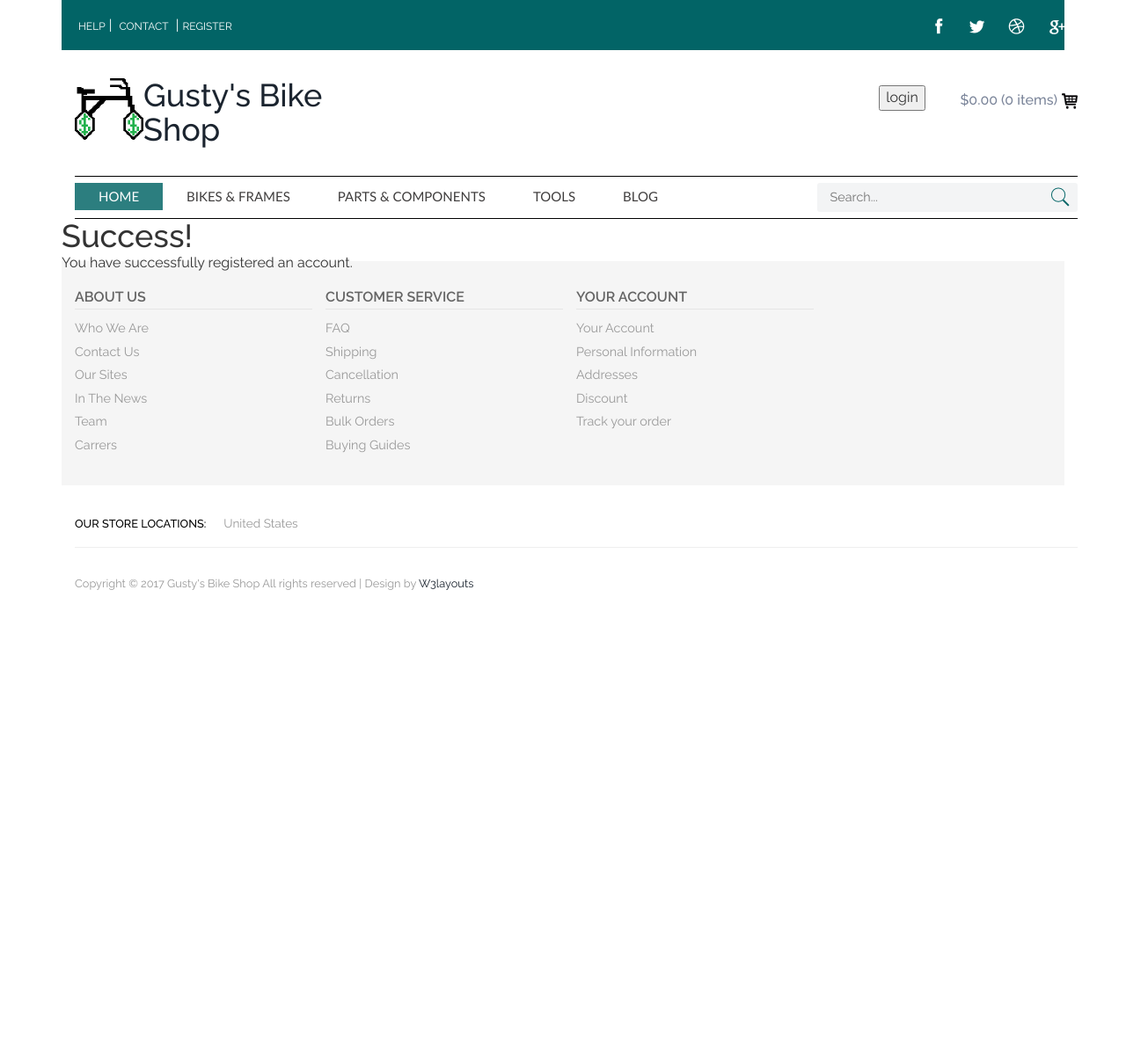
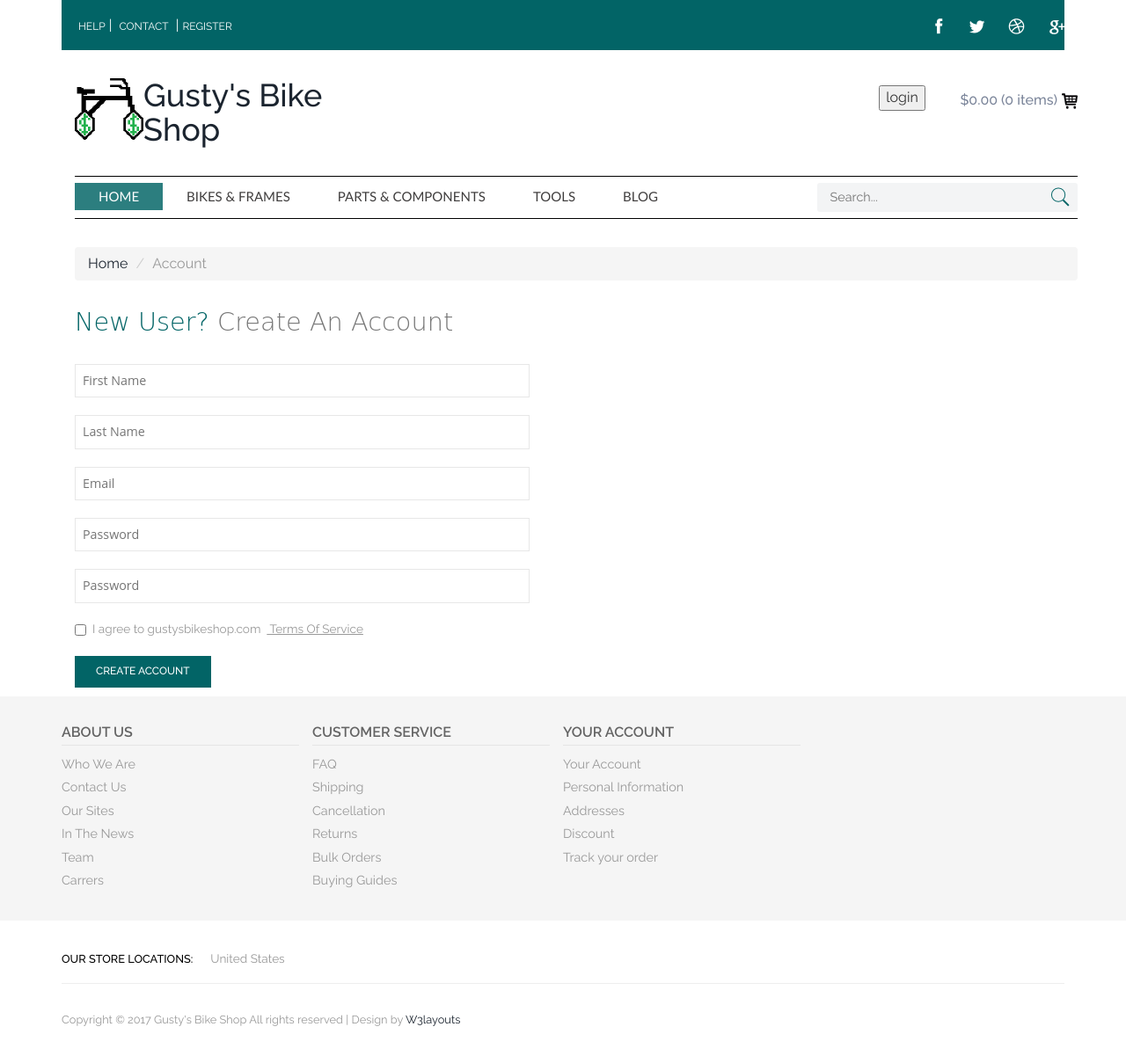
Before and after one commit to qogden/Gustys-Bike-Shop, a Flask app: page /signup in a window 1280 px wide. Shown: the whole page at 88% size. Before the commit the page ends 671 px from the top, so only its background shows below. Run offline with Flask 2, Linux system fonts and the light colour scheme; the visitor is signed in with stand-in values (Sample User, id 1); parts of the project's set-up code (start-up, migrations or seed data) failed here and were passed over; some libraries are stand-ins or nearby versions; some web fonts are replaced.

Commit message:
file name change

```diff
--- a/templates/signup.html
+++ b/templates/signup.html
@@ -1,21 +1,136 @@
 {% extends "layout.html" %}
 
 {% block content %}
-<!--Switch to a popup later-->
+<div class="container">
+	  <ol class="breadcrumb">
+		  <li><a href="/">Home</a></li>
+		  <li class="active">Account</li>
+		 </ol>
 	 <div class="registration">
 		 <div class="registration_left">
-            <body>
+			 <!-- [if IE]
+				< link rel='stylesheet' type='text/css' href='ie.css'/>
+			 [endif] -->
+
+			 <!-- [if lt IE 7]>
+				< link rel='stylesheet' type='text/css' href='ie6.css'/>
+			 <! [endif] -->
+			 <script>
+				(function() {
+
+				// Create input element for testing
+				var inputs = document.createElement('input');
+
+				// Create the supports object
+				var supports = {};
+
+				supports.autofocus   = 'autofocus' in inputs;
+				supports.required    = 'required' in inputs;
+				supports.placeholder = 'placeholder' in inputs;
+
+				// Fallback for autofocus attribute
+				if(!supports.autofocus) {
+
+				}
+
+				// Fallback for required attribute
+				if(!supports.required) {
+
+				}
+
+				// Fallback for placeholder attribute
+				if(!supports.placeholder) {
+
+				}
+
+				// Change text inside send button on submit
+				var send = document.getElementById('register-submit');
+				if(send) {
+					send.onclick = function () {
+						this.innerHTML = '...Sending';
+					}
+				}
+
+			 })();
+			 </script>
+			 <div class="registration_form">
+			 <!-- Form -->
+				<h2>new user? <span> create an account </span></h2>
+				<form id="registration_form" method="post" action="/signup">
 					<div>
 						<label>
-                        <h1>Success!</h1>
+							<input placeholder="first name" name='firstname' type="text" tabindex="1" required autofocus>
 						</label>
 					</div>
 					<div>
 						<label>
-                        <p style="float:center">You have successfully registered an account.</p>
+							<input placeholder="last name" name='lastname' type="text" tabindex="2" required autofocus>
 						</label>
 					</div>
-            </body>
+					{% if emailTaken %}
+                    <div>
+                    	<label style="color: red"> This email has an account.</label>
+                    </div>
+                    {% endif %}
+					<div>
+						<label>
+							<input placeholder="email" name='email' type="email" tabindex="3" required>
+						</label>
+					</div>
+					{% if noPassMatch %}
+                    <div>
+                    	<label style="color: red"> Passwords Do Not Match </label>
+                    </div>
+                    {% endif %}
+					<div>
+						<label>
+							<input placeholder="password" name='password' type="password" tabindex="4" required>
+						</label>
+					</div>
+					<div>
+						<label>
+							<input placeholder="password" name='confirmpassword' type="password" tabindex="4" required>
+						</label>
+					</div>
+					<div>
+						<label class="checkbox">
+							<input type="checkbox" name="checkbox" required><i></i>I agree to gustysbikeshop.com &nbsp;<a class="terms" href="#"> terms of service</a>
+						</label>
+					</div>
+					<div>
+						<input type="submit" value="create account" id="register-submit">
+					</div>
+				</form>
+
+				<!-- /Form -->
+			 </div>
+		 </div>
+		 <!--<div class="registration_left">
+			 <h2>existing user</h2>
+			 <div class="registration_form">-->
+			 <!-- Form -->
+				<!--<form id="registration_form" action="contact.php" method="post">
+					<div>
+						<label>
+							<input placeholder="email:" type="email" tabindex="3" required>
+						</label>
+					</div>
+					<div>
+						<label>
+							<input placeholder="password" type="password" tabindex="4" required>
+						</label>
+					</div>
+					<div>
+						<input type="submit" value="sign in" id="register-submit">
+					</div>
+					<div class="forget">
+						<a href="#">forgot your password</a>
+					</div>
+				</form>-->
+			 <!-- /Form -->
+			 </div>
+		 </div>
+		 <div class="clearfix"></div>
 	 </div>
 </div>
 {% endblock %}
```
Also changed, not shown: templates/signup2.html (added, +21 -0 lines). Lines whose indentation alone changed are shown as unchanged.
